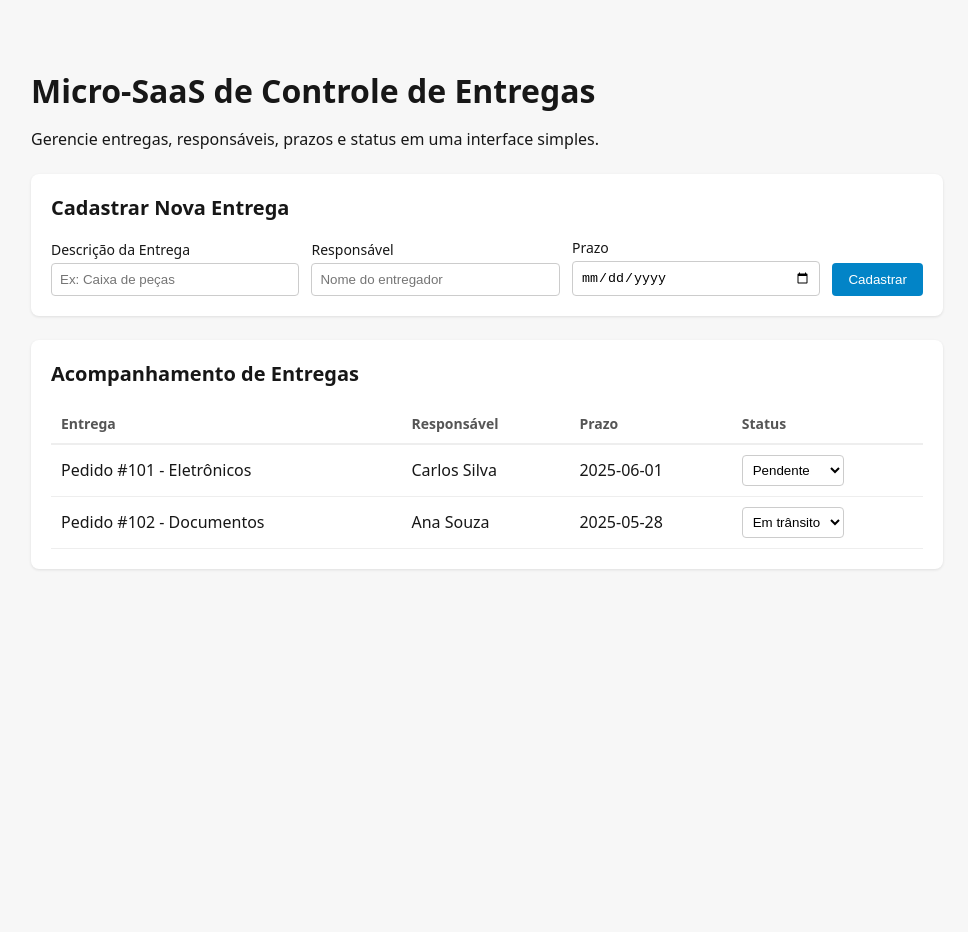
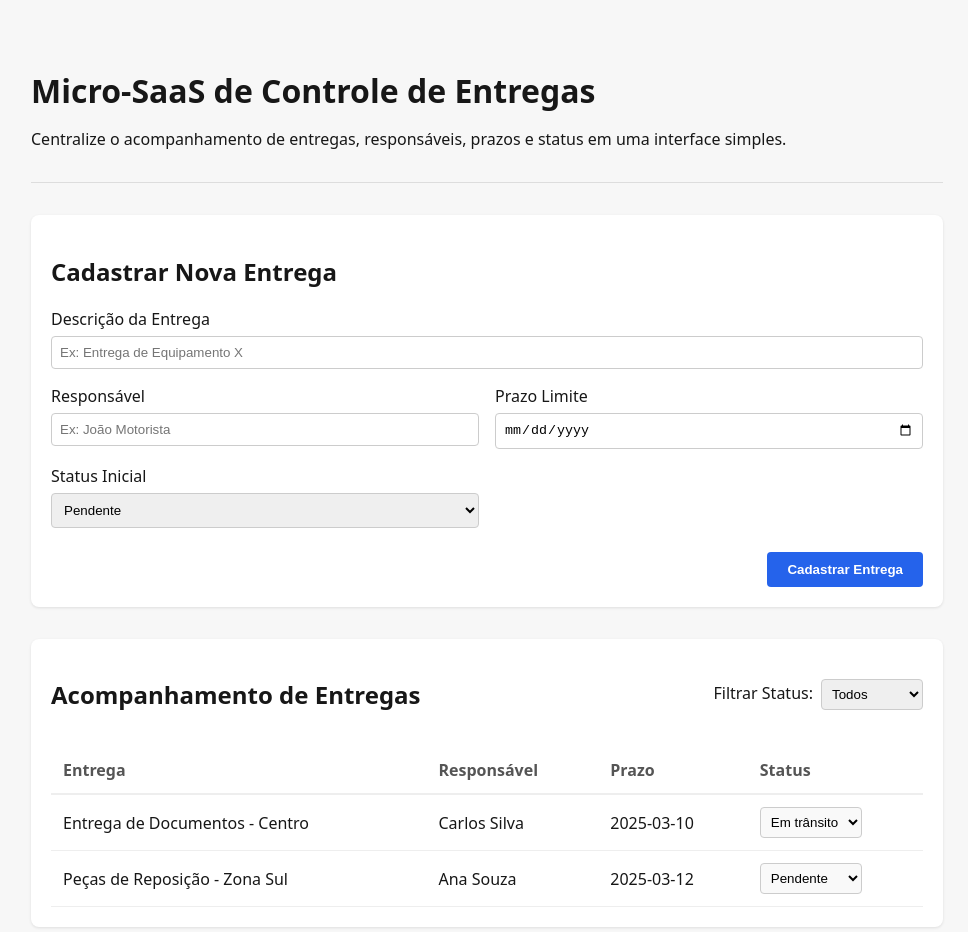
Before and after one commit to Klip-lab/micro-saas-controle-entregas, a React (Vite) app: page / in a window 1280 px wide. Shown: the top 932 px of the page, without its empty margins (153-1121 px from the left). Before the commit the page ends 800 px from the top, so only its background shows below. Built offline with nearby package versions, Linux system fonts and the light colour scheme.

Commit message:
factory: TASK-PRJ-624786-001

```diff
--- a/src/App.tsx
+++ b/src/App.tsx
@@ -1,52 +1,55 @@
-import { useState } from 'react';
+import React, { useState, useEffect } from 'react';
 
 interface Delivery {
   id: string;
   title: string;
-  responsible: string;
-  dueDate: string;
+  assignee: string;
+  deadline: string;
   status: 'Pendente' | 'Em trânsito' | 'Entregue' | 'Cancelado';
 }
 
 export default function App() {
-  const [deliveries, setDeliveries] = useState<Delivery[]>([
-    {
-      id: '1',
-      title: 'Pedido #101 - Eletrônicos',
-      responsible: 'Carlos Silva',
-      dueDate: '2025-06-01',
-      status: 'Pendente'
-    },
-    {
-      id: '2',
-      title: 'Pedido #102 - Documentos',
-      responsible: 'Ana Souza',
-      dueDate: '2025-05-28',
-      status: 'Em trânsito'
+  const [deliveries, setDeliveries] = useState<Delivery[]>(() => {
+    const saved = localStorage.getItem('@micro-saas/deliveries');
+    if (saved) {
+      try {
+        return JSON.parse(saved);
+      } catch (e) {
+        return [];
+      }
     }
-  ]);
+    return [
+      { id: '1', title: 'Entrega de Documentos - Centro', assignee: 'Carlos Silva', deadline: '2025-03-10', status: 'Em trânsito' },
+      { id: '2', title: 'Peças de Reposição - Zona Sul', assignee: 'Ana Souza', deadline: '2025-03-12', status: 'Pendente' }
+    ];
+  });
 
   const [title, setTitle] = useState('');
-  const [responsible, setResponsible] = useState('');
-  const [dueDate, setDueDate] = useState('');
-  const [status, setStatus] = useState<'Pendente' | 'Em trânsito' | 'Entregue' | 'Cancelado'>('Pendente');
+  const [assignee, setAssignee] = useState('');
+  const [deadline, setDeadline] = useState('');
+  const [status, setStatus] = useState<Delivery['status']>('Pendente');
+  const [filterStatus, setFilterStatus] = useState<string>('TODOS');
+
+  useEffect(() => {
+    localStorage.setItem('@micro-saas/deliveries', JSON.stringify(deliveries));
+  }, [deliveries]);
 
   const handleAddDelivery = (e: React.FormEvent) => {
     e.preventDefault();
-    if (!title.trim() || !responsible.trim() || !dueDate) return;
+    if (!title.trim() || !assignee.trim() || !deadline) return;
 
     const newDelivery: Delivery = {
       id: Date.now().toString(),
-      title,
-      responsible,
-      dueDate,
+      title: title.trim(),
+      assignee: assignee.trim(),
+      deadline,
       status
     };
 
     setDeliveries([newDelivery, ...deliveries]);
     setTitle('');
-    setResponsible('');
-    setDueDate('');
+    setAssignee('');
+    setDeadline('');
     setStatus('Pendente');
   };
 
@@ -54,80 +57,119 @@ export default function App() {
     setDeliveries(deliveries.map(d => d.id === id ? { ...d, status: newStatus } : d));
   };
 
+  const filteredDeliveries = filterStatus === 'TODOS'
+    ? deliveries
+    : deliveries.filter(d => d.status === filterStatus);
+
   return (
     <main>
-      <header style={{ marginBottom: '24px' }}>
+      <header style={{ marginBottom: '32px', borderBottom: '1px solid #ddd', paddingBottom: '16px' }}>
         <h1>Micro-SaaS de Controle de Entregas</h1>
-        <p>Gerencie entregas, responsáveis, prazos e status em uma interface simples.</p>
+        <p>Centralize o acompanhamento de entregas, responsáveis, prazos e status em uma interface simples.</p>
       </header>
 
-      <section style={{ background: '#fff', padding: '20px', borderRadius: '8px', marginBottom: '24px', boxShadow: '0 1px 3px rgba(0,0,0,0.1)' }}>
-        <h2 style={{ marginTop: 0, fontSize: '1.25rem' }}>Cadastrar Nova Entrega</h2>
-        <form onSubmit={handleAddDelivery} style={{ display: 'grid', gridTemplateColumns: '1fr 1fr 1fr auto', gap: '12px', alignItems: 'end' }}>
-          <div>
-            <label style={{ display: 'block', fontSize: '0.875rem', marginBottom: '4px' }}>Descrição da Entrega</label>
+      <section style={{ background: '#fff', padding: '20px', borderRadius: '8px', boxShadow: '0 1px 3px rgba(0,0,0,0.1)', marginBottom: '32px' }}>
+        <h2>Cadastrar Nova Entrega</h2>
+        <form onSubmit={handleAddDelivery} style={{ display: 'grid', gridTemplateColumns: '1fr 1fr', gap: '16px', marginTop: '16px' }}>
+          <div style={{ gridColumn: 'span 2' }}>
+            <label style={{ display: 'block', marginBottom: '6px', fontWeight: 500 }}>Descrição da Entrega</label>
             <input
               type="text"
               value={title}
               onChange={e => setTitle(e.target.value)}
-              placeholder="Ex: Caixa de peças"
+              placeholder="Ex: Entrega de Equipamento X"
               required
-              style={{ width: '100%', padding: '8px', border: '1px solid #ccc', borderRadius: '4px' }}
+              style={{ width: '100%', padding: '8px', borderRadius: '4px', border: '1px solid #ccc' }}
             />
           </div>
           <div>
-            <label style={{ display: 'block', fontSize: '0.875rem', marginBottom: '4px' }}>Responsável</label>
+            <label style={{ display: 'block', marginBottom: '6px', fontWeight: 500 }}>Responsável</label>
             <input
               type="text"
-              value={responsible}
-              onChange={e => setResponsible(e.target.value)}
-              placeholder="Nome do entregador"
+              value={assignee}
+              onChange={e => setAssignee(e.target.value)}
+              placeholder="Ex: João Motorista"
               required
-              style={{ width: '100%', padding: '8px', border: '1px solid #ccc', borderRadius: '4px' }}
+              style={{ width: '100%', padding: '8px', borderRadius: '4px', border: '1px solid #ccc' }}
             />
           </div>
           <div>
-            <label style={{ display: 'block', fontSize: '0.875rem', marginBottom: '4px' }}>Prazo</label>
+            <label style={{ display: 'block', marginBottom: '6px', fontWeight: 500 }}>Prazo Limite</label>
             <input
               type="date"
-              value={dueDate}
-              onChange={e => setDueDate(e.target.value)}
+              value={deadline}
+              onChange={e => setDeadline(e.target.value)}
               required
-              style={{ width: '100%', padding: '8px', border: '1px solid #ccc', borderRadius: '4px' }}
+              style={{ width: '100%', padding: '8px', borderRadius: '4px', border: '1px solid #ccc' }}
             />
           </div>
-          <button type="submit" style={{ padding: '9px 16px', background: '#0284c7', color: '#fff', border: 'none', borderRadius: '4px', cursor: 'pointer', fontWeight: '500' }}>
-            Cadastrar
-          </button>
+          <div>
+            <label style={{ display: 'block', marginBottom: '6px', fontWeight: 500 }}>Status Inicial</label>
+            <select
+              value={status}
+              onChange={e => setStatus(e.target.value as Delivery['status'])}
+              style={{ width: '100%', padding: '8px', borderRadius: '4px', border: '1px solid #ccc' }}
+            >
+              <option value="Pendente">Pendente</option>
+              <option value="Em trânsito">Em trânsito</option>
+              <option value="Entregue">Entregue</option>
+              <option value="Cancelado">Cancelado</option>
+            </select>
+          </div>
+          <div style={{ gridColumn: 'span 2', display: 'flex', justifyContent: 'flex-end', marginTop: '8px' }}>
+            <button
+              type="submit"
+              style={{ background: '#2563eb', color: '#fff', border: 'none', padding: '10px 20px', borderRadius: '4px', fontWeight: 'bold', cursor: 'pointer' }}
+            >
+              Cadastrar Entrega
+            </button>
+          </div>
         </form>
       </section>
 
       <section style={{ background: '#fff', padding: '20px', borderRadius: '8px', boxShadow: '0 1px 3px rgba(0,0,0,0.1)' }}>
-        <h2 style={{ marginTop: 0, fontSize: '1.25rem' }}>Acompanhamento de Entregas</h2>
-        {deliveries.length === 0 ? (
-          <p style={{ color: '#666' }}>Nenhuma entrega cadastrada no momento.</p>
+        <div style={{ display: 'flex', justifyContent: 'space-between', alignItems: 'center', marginBottom: '16px' }}>
+          <h2>Acompanhamento de Entregas</h2>
+          <div>
+            <label style={{ marginRight: '8px', fontWeight: 500 }}>Filtrar Status:</label>
+            <select
+              value={filterStatus}
+              onChange={e => setFilterStatus(e.target.value)}
+              style={{ padding: '6px', borderRadius: '4px', border: '1px solid #ccc' }}
+            >
+              <option value="TODOS">Todos</option>
+              <option value="Pendente">Pendente</option>
+              <option value="Em trânsito">Em trânsito</option>
+              <option value="Entregue">Entregue</option>
+              <option value="Cancelado">Cancelado</option>
+            </select>
+          </div>
+        </div>
+
+        {filteredDeliveries.length === 0 ? (
+          <p style={{ color: '#666', textAlign: 'center', padding: '24px' }}>Nenhuma entrega encontrada.</p>
         ) : (
           <div style={{ overflowX: 'auto' }}>
             <table style={{ width: '100%', borderCollapse: 'collapse', textAlign: 'left' }}>
               <thead>
-                <tr style={{ borderBottom: '2px solid #eee', color: '#555', fontSize: '0.875rem' }}>
-                  <th style={{ padding: '10px' }}>Entrega</th>
-                  <th style={{ padding: '10px' }}>Responsável</th>
-                  <th style={{ padding: '10px' }}>Prazo</th>
-                  <th style={{ padding: '10px' }}>Status</th>
+                <tr style={{ borderBottom: '2px solid #eee', color: '#555' }}>
+                  <th style={{ padding: '12px' }}>Entrega</th>
+                  <th style={{ padding: '12px' }}>Responsável</th>
+                  <th style={{ padding: '12px' }}>Prazo</th>
+                  <th style={{ padding: '12px' }}>Status</th>
                 </tr>
               </thead>
               <tbody>
-                {deliveries.map(d => (
+                {filteredDeliveries.map(d => (
                   <tr key={d.id} style={{ borderBottom: '1px solid #eee' }}>
-                    <td style={{ padding: '10px', fontWeight: '500' }}>{d.title}</td>
-                    <td style={{ padding: '10px' }}>{d.responsible}</td>
-                    <td style={{ padding: '10px' }}>{d.dueDate}</td>
-                    <td style={{ padding: '10px' }}>
+                    <td style={{ padding: '12px', fontWeight: 500 }}>{d.title}</td>
+                    <td style={{ padding: '12px' }}>{d.assignee}</td>
+                    <td style={{ padding: '12px' }}>{d.deadline}</td>
+                    <td style={{ padding: '12px' }}>
                       <select
                         value={d.status}
                         onChange={e => handleStatusChange(d.id, e.target.value as Delivery['status'])}
-                        style={{ padding: '6px', borderRadius: '4px', border: '1px solid #ccc', background: '#fff' }}
+                        style={{ padding: '6px', borderRadius: '4px', border: '1px solid #ccc', background: '#f9f9f9' }}
                       >
                         <option value="Pendente">Pendente</option>
                         <option value="Em trânsito">Em trânsito</option>
```
